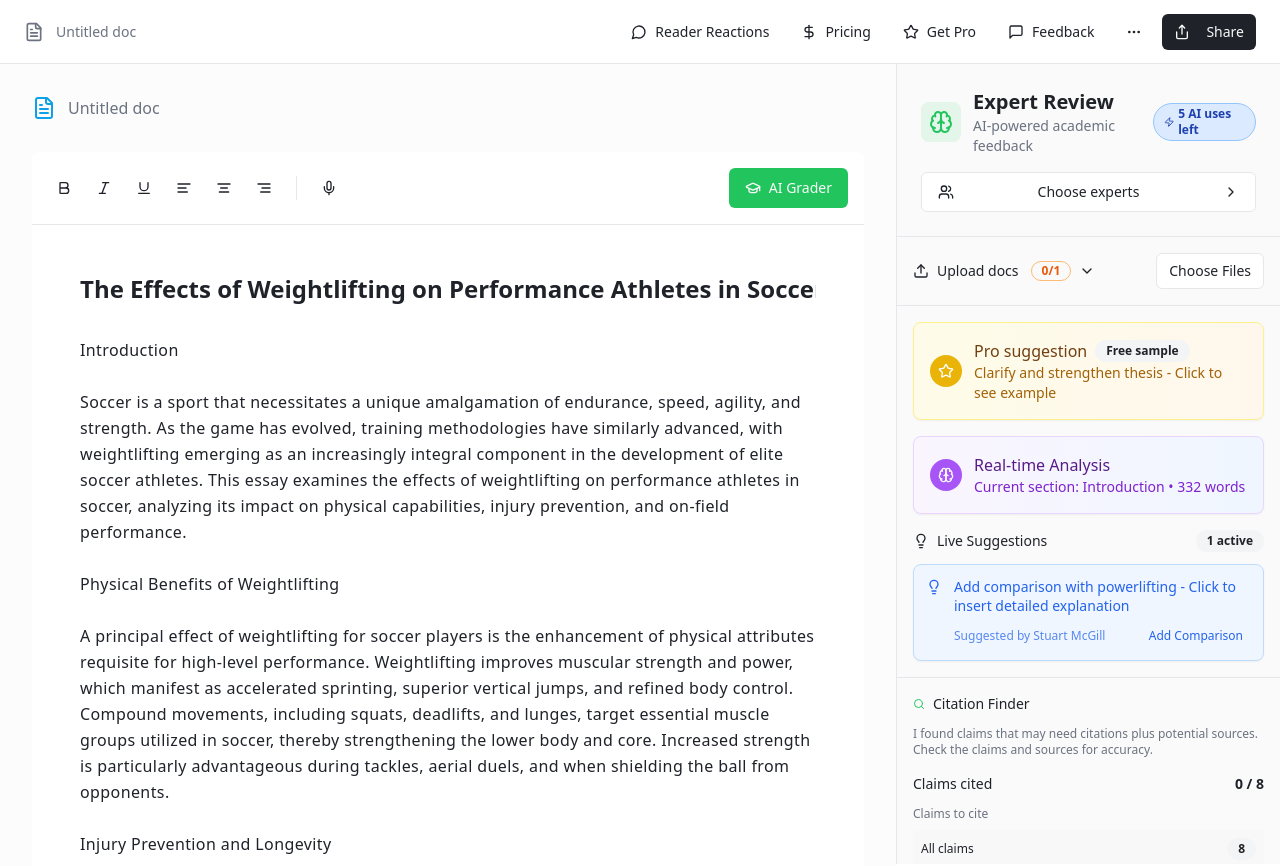
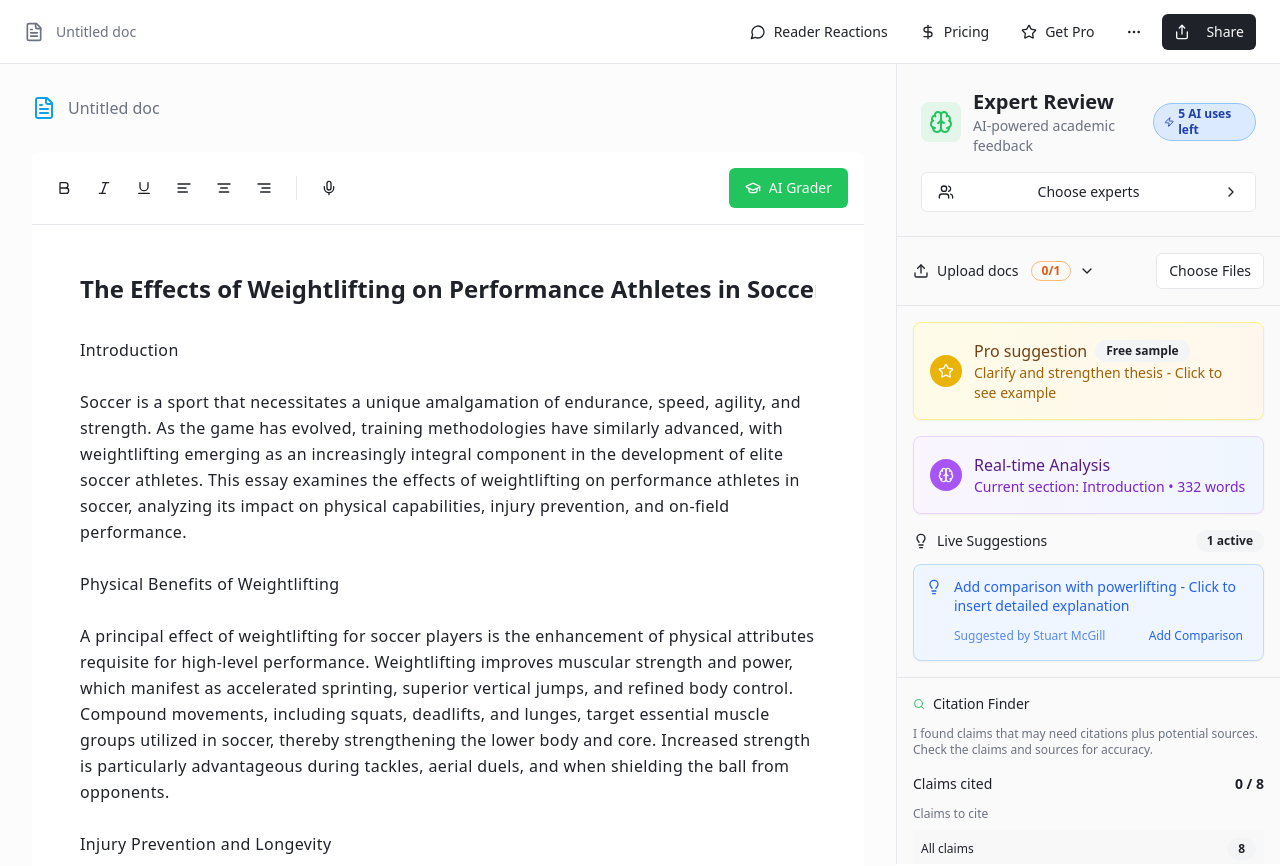
Before and after one commit to abrahamdreams/insight-writer-ai, a React (Vite) app: page / in a window 1280 px wide. Shown: the top 866 px of the page. Built offline with nearby package versions, Linux system fonts and the light colour scheme.

Commit message:
Remove feedback section

```diff
--- a/src/components/Header.tsx
+++ b/src/components/Header.tsx
@@ -39,10 +39,6 @@ const Header = ({ documents = [], onDocumentsChange = () => {}, onPricingClick,
           <Star className="h-4 w-4" />
           Get Pro
         </Button>
-        <Button variant="ghost" size="sm" className="gap-2">
-          <MessageSquare className="h-4 w-4" />
-          Feedback
-        </Button>
         <Button variant="ghost" size="sm">
           <MoreHorizontal className="h-4 w-4" />
         </Button>
```
